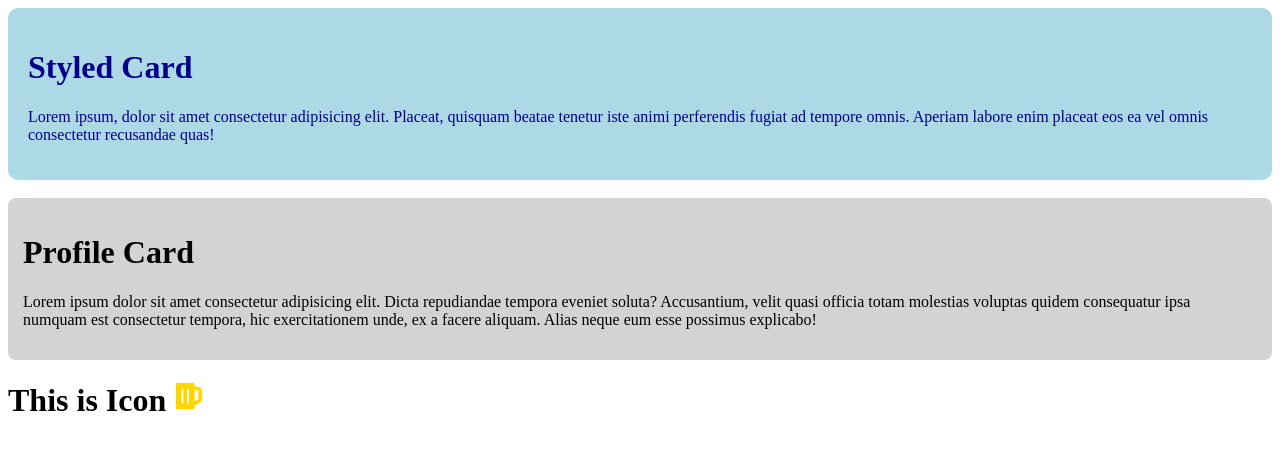
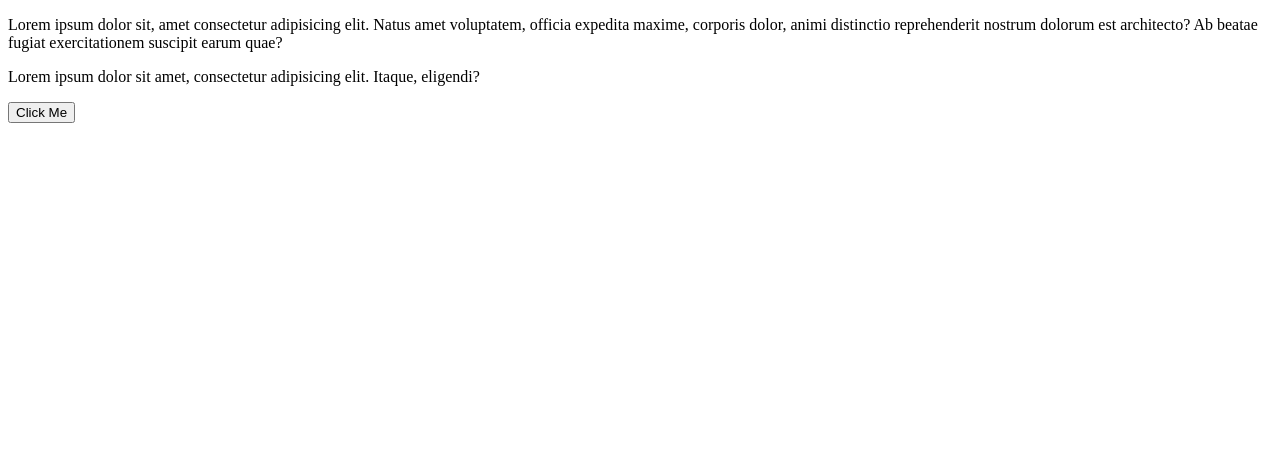
Before and after one commit to ifham21/react-demos, a React (Vite) app: page / in a window 1280 px wide. Shown: the top 450 px of the page. Built offline with nearby package versions, Linux system fonts and the light colour scheme.

Commit message:
Challenge08 - Button and onClick, onCopy, onMouseMove functions

```diff
--- a/src/App.jsx
+++ b/src/App.jsx
@@ -16,6 +16,9 @@ import Greetings from './components/Challenge06/Greetings'
 import StyledCard from './components/Challenge07/StyledCard'
 import ProfileCard from './components/Challenge07/ProfileCard'
 import IconComponent from './components/Challenge07/IconComponent'
+import Button from './components/Challenge08/Button'
+import Copy from './components/Challenge08/Copy'
+import Move from './components/Challenge08/Move'
 
 //function will start as function App(){ return (<h1>Hi</h1>) }
 //Arrow function as below
@@ -29,19 +32,23 @@ const App = () => {
       <MainContent />
       <Footer /> */}
 
+
       {/********************************************/}
       {/* Challenge 02 - What is JSX and its rules */}
       {/* <JSXRules /> */}
+
 
       {/********************************************/}
       {/* Challenge 03 - Expressions in JSX */}
       {/* <Greeting />
       <ProductInfo /> */}
 
+
       {/********************************************/}
       {/* Challenge 04 - Lists */}
       {/* <UserList />
       <ProductList /> */}
+
 
       {/********************************************/}
       {/* Challenge 05 - Props */}
@@ -56,6 +63,7 @@ const App = () => {
         <p>content of Card 2</p>
       </Card> */}
 
+
       {/********************************************/}
       {/* Challenge 06 - Conditional Rendering */}
       {/* Numerincal props and condition for it */}
@@ -65,14 +73,21 @@ const App = () => {
       {/* Text props and coditions */}
       {/* <Greetings timeOfDay="afternoon" /> */}
 
+
       {/********************************************/}
       {/* Challenge 07 - Styling */}
       {/* installed react-icons for this section */}
-      <StyledCard />
+      {/* <StyledCard />
       <br />
       <ProfileCard />
-      <IconComponent />
+      <IconComponent /> */}
 
+
+      {/********************************************/}
+      {/* Challenge 08 - Button */}
+      <Copy />
+      <Move />
+      <Button />
 
 
 
--- /dev/null
+++ b/src/components/Challenge08/Button.jsx
@@ -0,0 +1,18 @@
+import React from 'react'
+
+const Button = () => {
+
+    const handleClick = () => {
+        console.log( Math.round(Math.random() * 10) )
+    }
+
+  return (
+    <div>
+        <button onClick={handleClick} >
+            Click Me
+        </button>
+    </div>
+  )
+}
+
+export default Button
--- /dev/null
+++ b/src/components/Challenge08/Copy.jsx
@@ -0,0 +1,19 @@
+import React from 'react'
+
+const Copy = () => {
+
+    const copyHandler = () =>  {
+        console.log("Please don't copy the files!")
+    }
+
+  return (
+    <div>
+        <p onCopy={copyHandler}>
+            Lorem ipsum dolor sit, amet consectetur adipisicing elit. Natus amet voluptatem, officia expedita maxime, corporis dolor,
+            animi distinctio reprehenderit nostrum dolorum est architecto? Ab beatae fugiat exercitationem suscipit earum quae?
+        </p>
+    </div>
+  )
+}
+
+export default Copy
--- /dev/null
+++ b/src/components/Challenge08/Move.jsx
@@ -0,0 +1,20 @@
+import React from 'react'
+
+const Move = () => {
+
+    const moveHandler = () => {
+        alert('Hey hope you enjoy reading!');
+        console.log("Happy Reading 😊");
+
+    }
+
+  return (
+    <div>
+        <p onMouseMove={moveHandler}>
+            Lorem ipsum dolor sit amet, consectetur adipisicing elit. Itaque, eligendi?
+        </p>
+    </div>
+  )
+}
+
+export default Move
```
